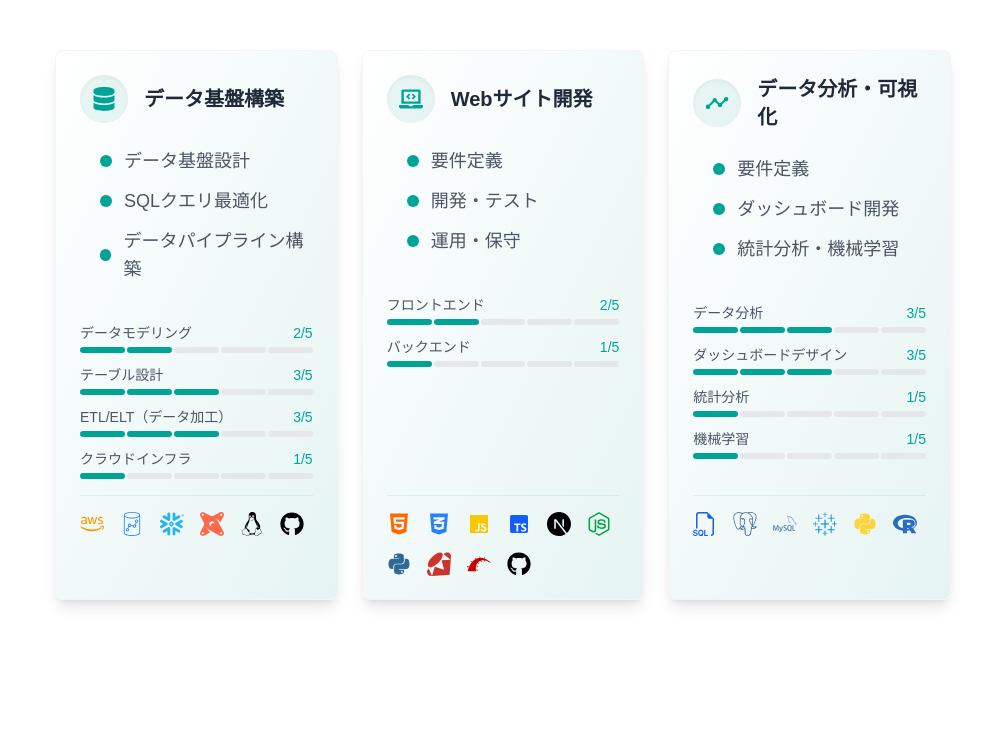
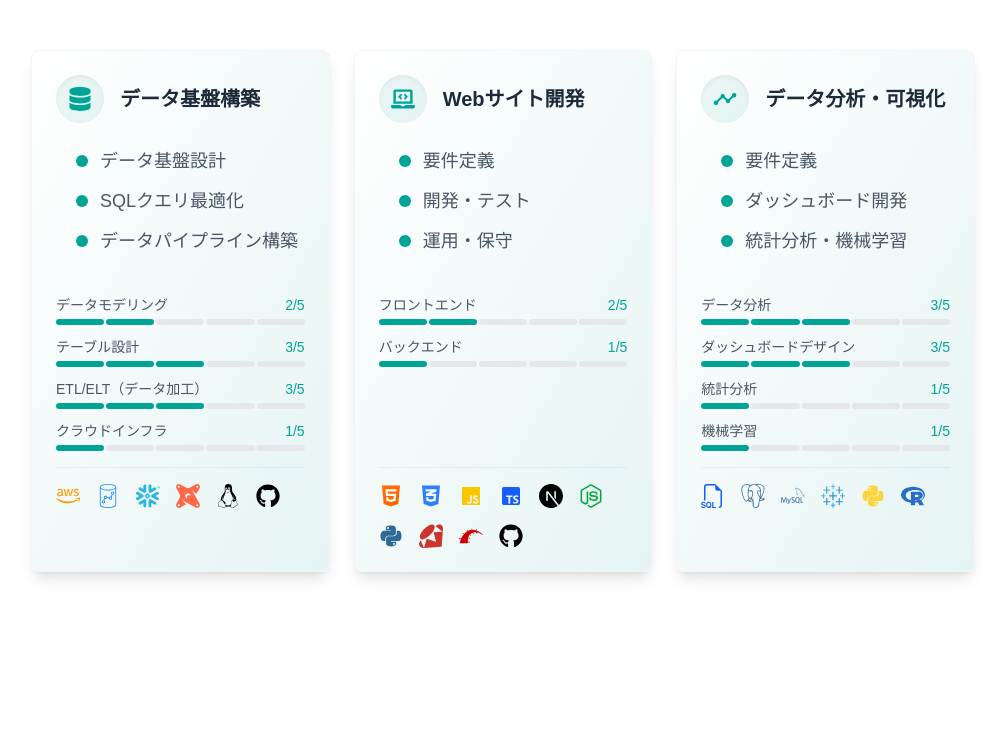
Before and after one commit to itto1018/It_homepage, a Next.js app: page / in a window 1280 px wide. Shown: the part 1584-2324 px from the top of the page, without its empty margins (137-1142 px from the left). Built offline with nearby package versions, Linux system fonts and the light colour scheme; no server answers; the database is empty.

Commit message:
fix: lp/responsive

```diff
--- a/src/app/page.tsx
+++ b/src/app/page.tsx
@@ -30,8 +30,8 @@ export default function Home() {
         </div>
 
         {/* コンテンツセクション */}
-        <div className="container mx-auto px-5 py-10 lg:px-10 lg:py-15">
-          <div className="mx-auto max-w-4xl flex flex-col items-center gap-2 lg:gap-7">
+        <div className="w-4/5 mx-auto px-5 py-10 lg:px-10 lg:py-15">
+          <div className="flex flex-col items-center gap-2 lg:gap-7">
             {/* Profile */}
             <div
               id="profile-title"
--- a/src/components/layout/AdminLayout.tsx
+++ b/src/components/layout/AdminLayout.tsx
@@ -9,7 +9,7 @@ export function AdminLayout({ children }: { children: React.ReactNode }) {
     <AuthGuard>
       <div className="min-h-screen bg-gray-50">
         <Sidebar />
-        <div className="pl-64"> {/* サイドバーの幅分のパディング */}
+        <div className="pl-64">
           <main className="flex-1 p-6">{children}</main>
         </div>
         <Toaster
```
